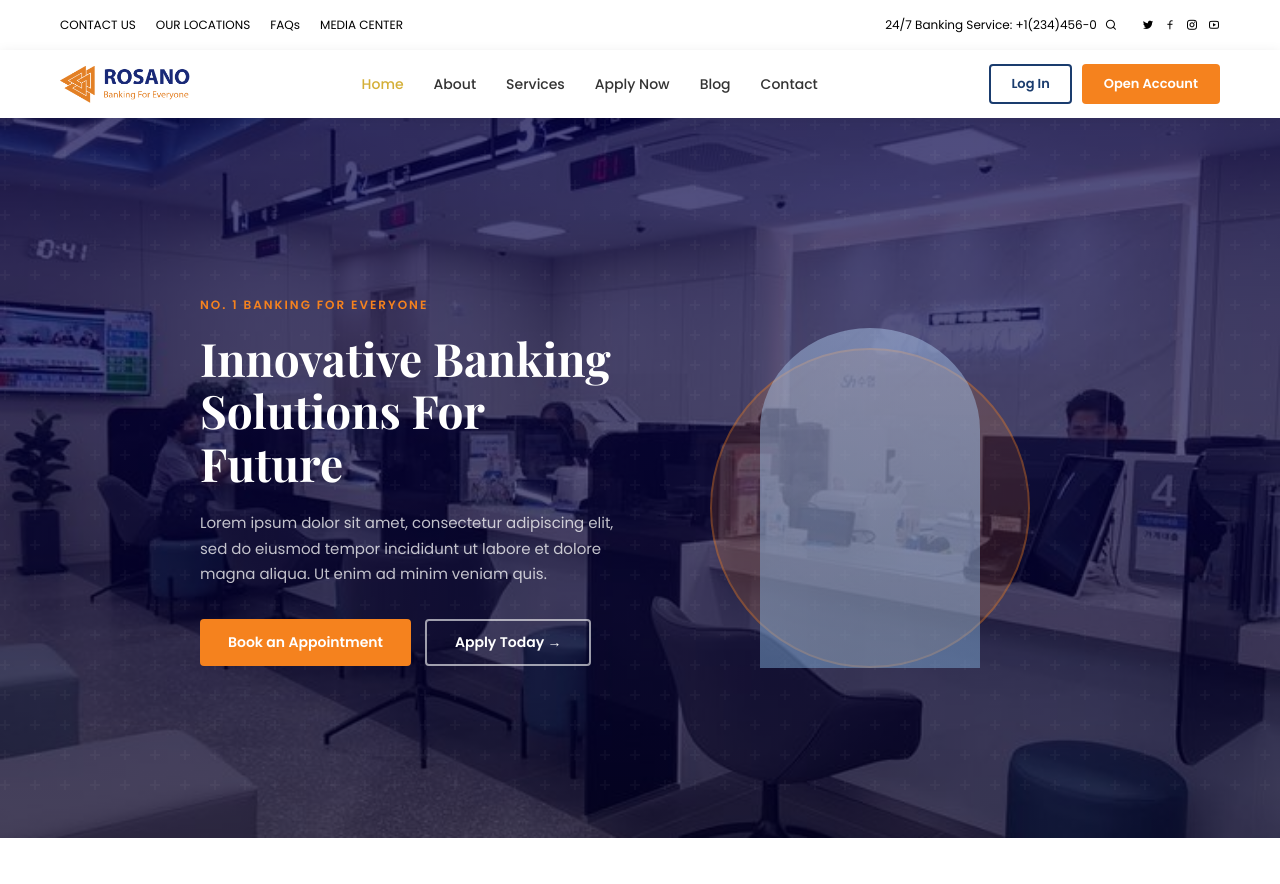
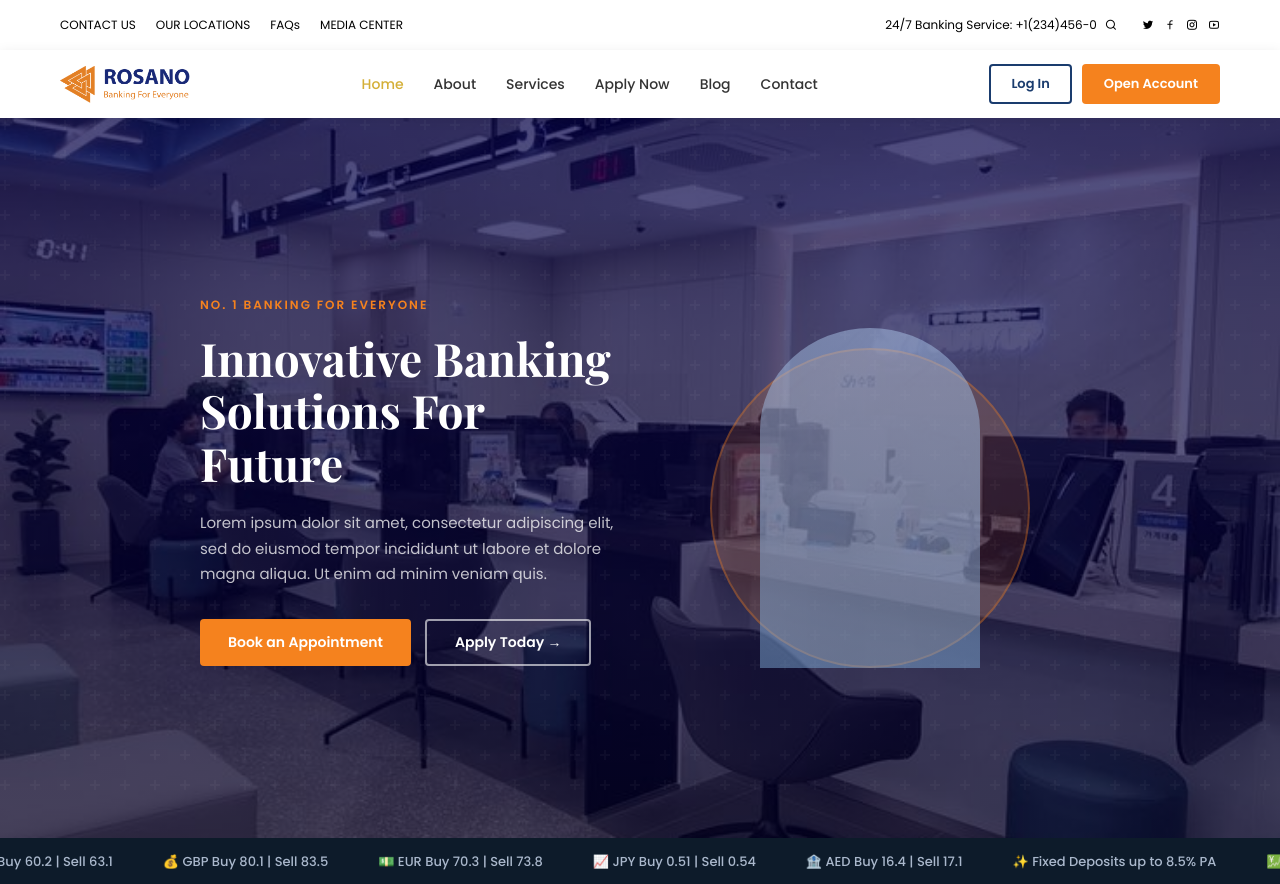
Before and after one commit to AnnCodin/Rosano, a React (Vite) app: page / in a window 1280 px wide. Before the commit the page ends 838 px from the top, so only its background shows below. Built offline with nearby package versions, Linux system fonts and the light colour scheme.

Commit message:
Add ticker bar with different currencies

```diff
--- a/src/Pages/Home.jsx
+++ b/src/Pages/Home.jsx
@@ -1,9 +1,18 @@
 import React from "react";
+
+const tickers = [
+  "💹 Foreign Exchange Rates",
+  "📊 USD Buy 60.2 | Sell 63.1",
+  "💰 GBP Buy 80.1 | Sell 83.5",
+  "💵 EUR Buy 70.3 | Sell 73.8",
+  "📈 JPY Buy 0.51 | Sell 0.54",
+  "🏦 AED Buy 16.4 | Sell 17.1",
+  "✨ Fixed Deposits up to 8.5% PA",
+];
 
 const Home = () => {
   return (
     <div className="home">
-      <>
       <section className="hero">
         <div className="hero-bg" />
         <div className="container hero-inner">
@@ -32,7 +41,17 @@ const Home = () => {
           </div>
         </div>
       </section>
-      </>
+      {/* Ticker Bar */}
+
+      <div className="ticker-bar">
+        <div className="ticker-track">
+          {[...tickers, ...tickers].map((t, i) => (
+            <span key={i} className="ticker-item">
+              {t}
+            </span>
+          ))}
+        </div>
+      </div>
     </div>
   );
 };
--- a/src/index.css
+++ b/src/index.css
@@ -254,3 +254,29 @@ img {
 }
 
 /* --- Ticker Bar --- */
+.ticker-bar {
+  background: #0d1b2a;
+  overflow: hidden;
+  padding: 10px 0;
+  white-space: nowrap;
+}
+.ticker-track {
+  display: inline-flex;
+  gap: 50px;
+  animation: ticker 30s linear infinite;
+}
+.ticker-item {
+  color: #aab8cc;
+  font-size: 13px;
+  font-weight: 500;
+  flex-shrink: 0;
+}
+@keyframes ticker {
+  0% {
+    transform: translateX(0);
+  }
+  100% {
+    transform: translateX(-50%);
+  }
+}
+/* --- Ticker Bar --- */
```
Lines whose indentation alone changed are shown as unchanged.
